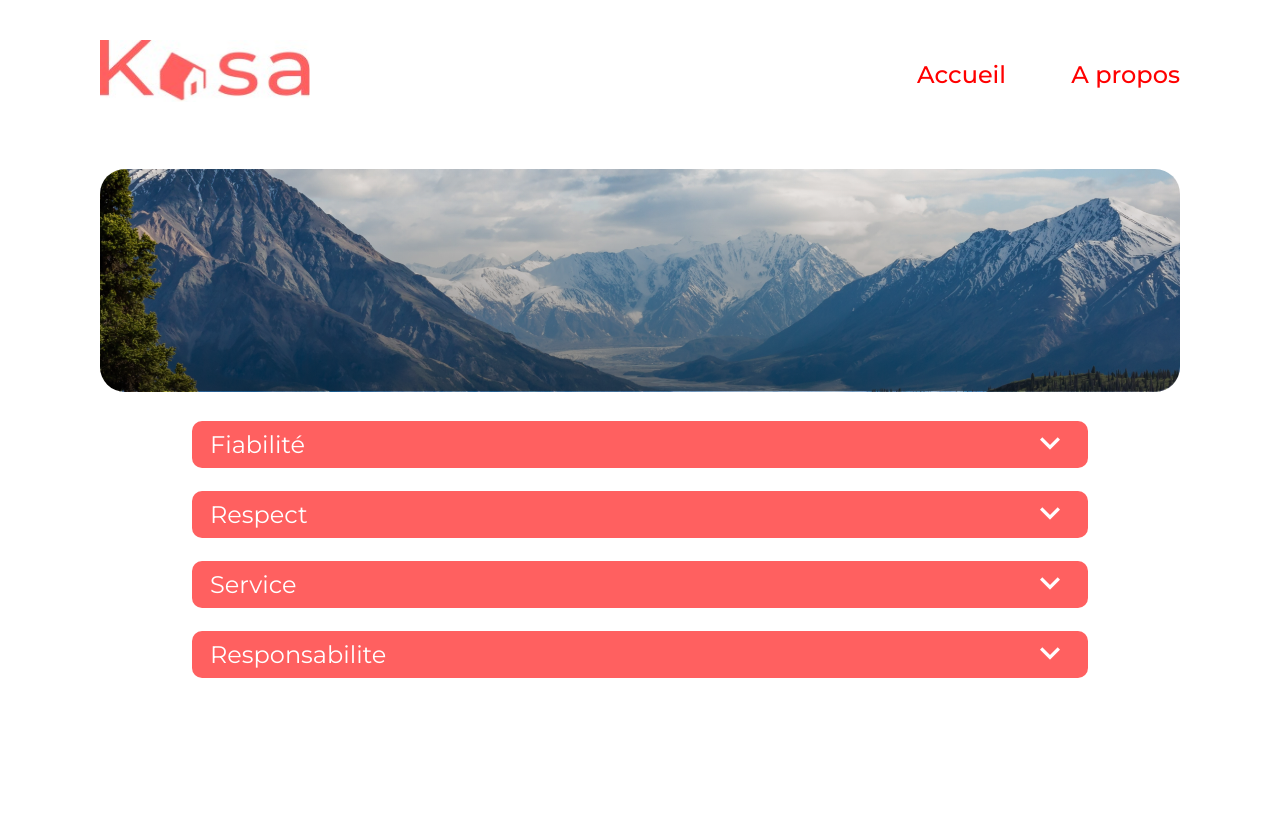
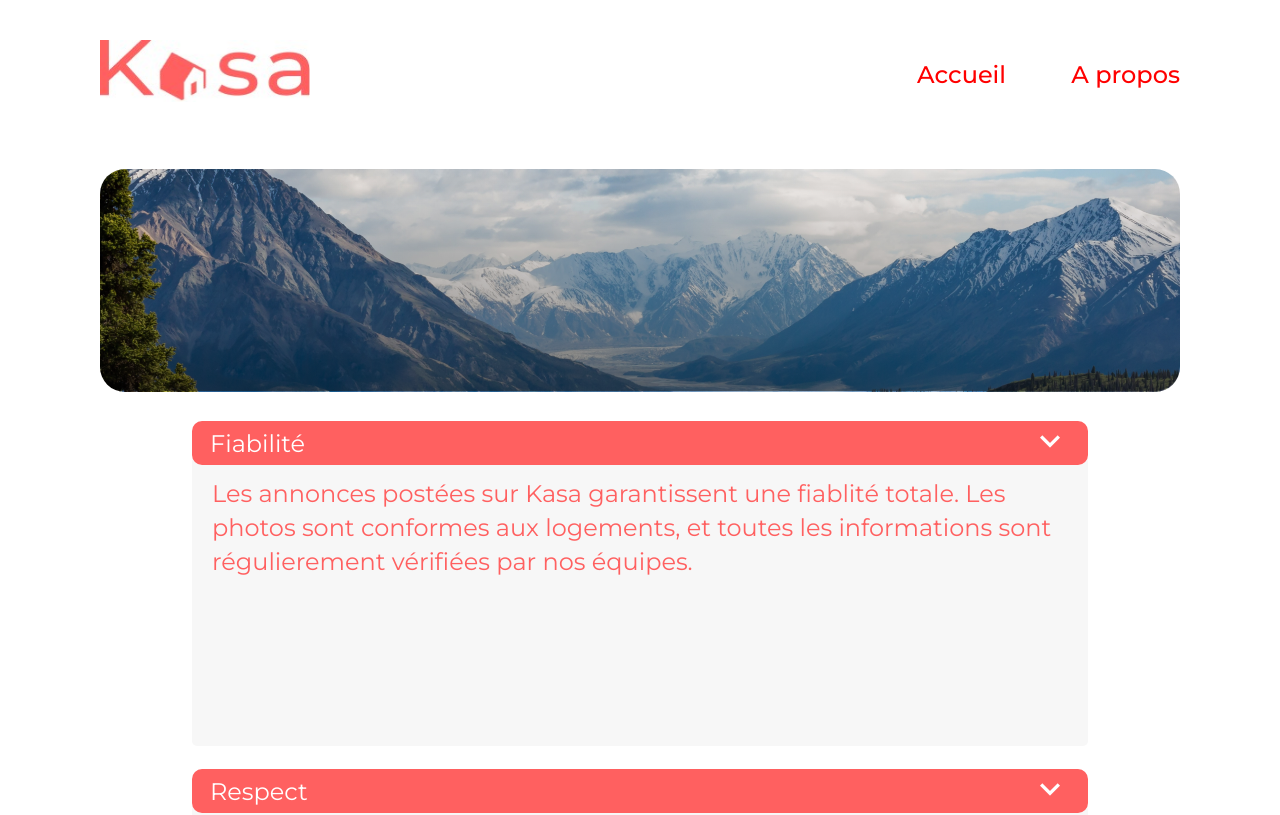
Before and after one commit to melaniemdm/kasa-oc, a React (Create React App) app: page /#/propos in a window 1280 px wide. Shown: the top 815 px of the page. Built offline with nearby package versions, Linux system fonts and the light colour scheme.

Commit message:
fix(css) card logement

```diff
--- a/src/components/ContainerOfInformation/style.scss
+++ b/src/components/ContainerOfInformation/style.scss
@@ -1,6 +1,6 @@
 @import '../../styles/communs.scss';
 
-.containertitle {
+.containertitle  {
   position: relative;
   background: #ff6060;
   color: #ffffff;
@@ -10,8 +10,9 @@
   border-radius: 10px;
   cursor: pointer;
   margin-top: 23px;
-  height: 47px;
-}
+ }
+
+
 .titleSectionLogement{
   font-size:18px;
   display: flex;
@@ -24,19 +25,24 @@
   justify-content: space-between;
   margin-left: 18px;
 }
+#textOfFiabilite, #textOfRespect, #textOfService, #textOfResponsabilite{
+  font-size:24px;
+  border-radius: 5px;
+}
 
+#textOfDescribe, #textOfEquipement{
+  font-size:18px;
+  border-radius: 10px;
+}
 .textOf {
   background: #f7f7f7;
   color: #ff6060;
   font-size: 18px;
   z-index: -2;
   position: relative;
-  border-radius: 10px;
-  display: none;
-  padding-top: 20px;
-  padding-bottom: 20px;
-  padding-left: 20px;
-  padding-right: 5px;
+  display: flex;
+  align-items: flex-start;
+  padding:20px;
   margin-top: -8px;
   line-height: 142.6%;
   height:249px;
@@ -52,8 +58,12 @@
   font-size:13px;
 }
 
-.textOf {
+#textOfFiabilite, #textOfRespect, #textOfService, #textOfResponsabilite, #textOfDescribe, #textOfEquipement{
   font-size:12px;
+  border-radius:5px;
+}
 
- }
+.containertitleLogement, .containertitlepropos{
+  border-radius:5px;
 }
+}
```
Also changed, not shown: 1 other file (tests, documents, lock files or other folders).
